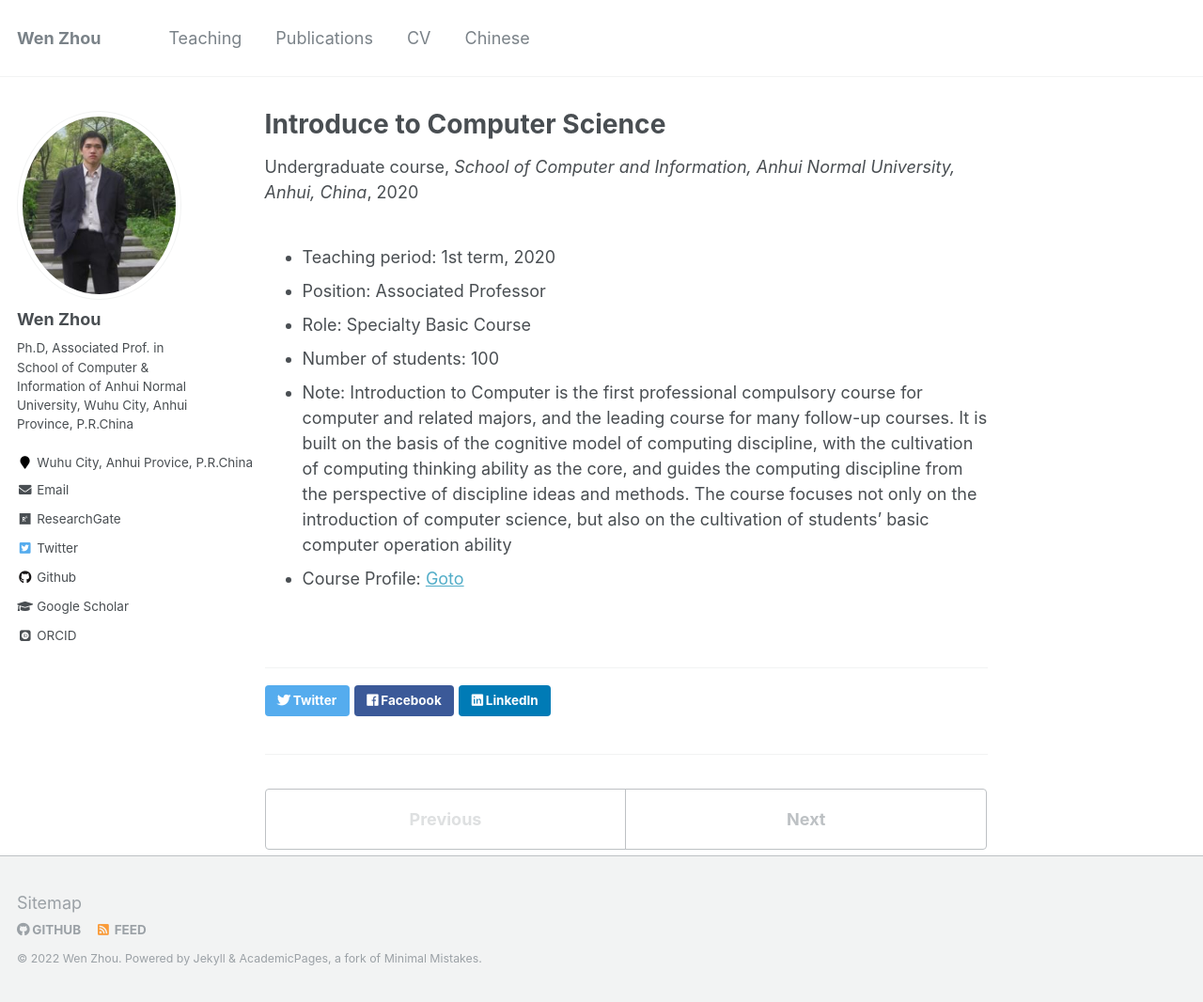
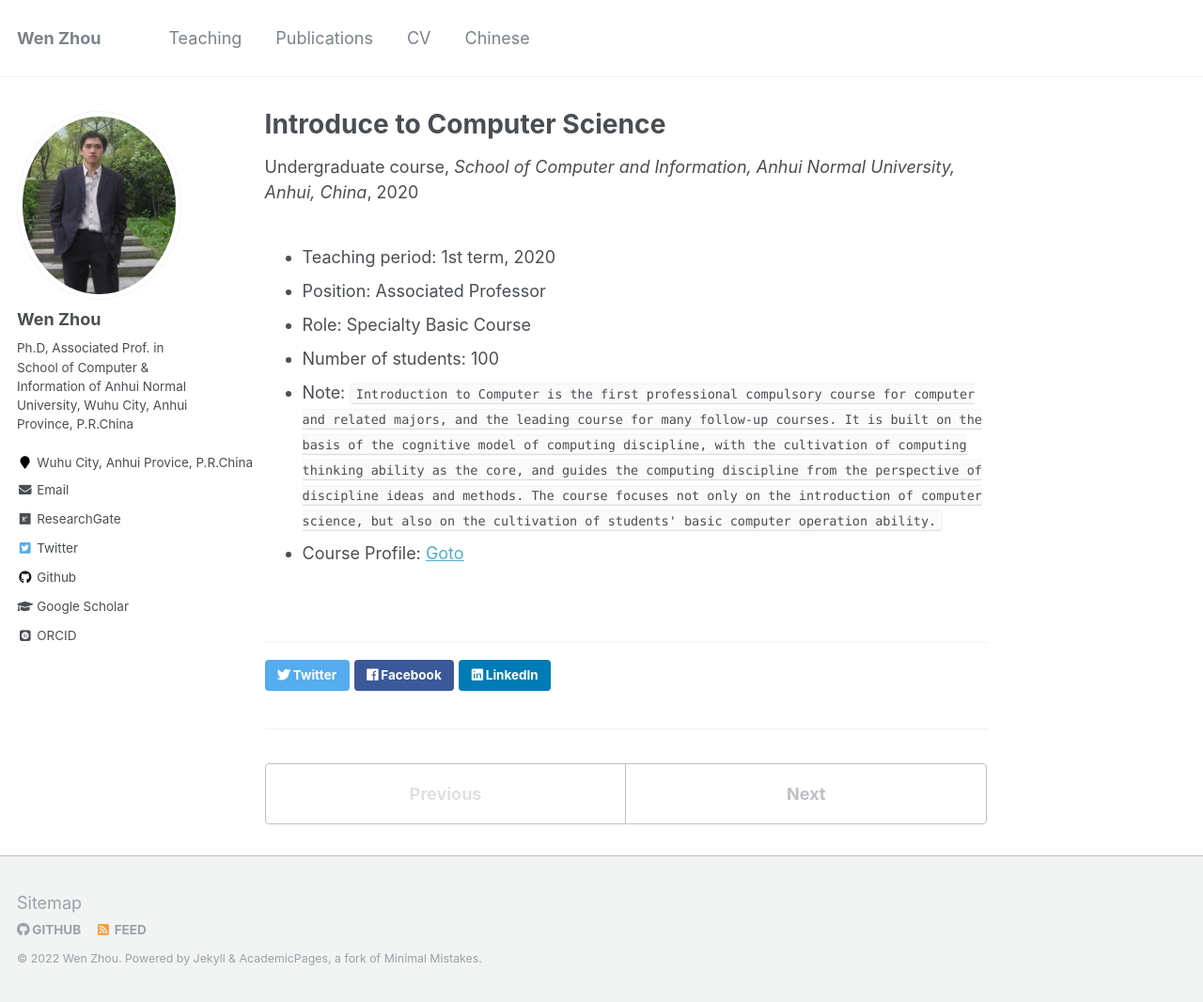
Before and after one commit to zhouwen327/zhouwen327.github.io, a Jekyll site: the page built from _teaching/2020-T1-ITC.md, in a window 1280 px wide and 1066 px high. Shown: the whole window at 94% size. Built offline with Jekyll 4.4.1, drawn with Linux system fonts in a browser that asks for light colours; some web fonts are replaced.

Commit message:
Update 2020-T1-ITC.md

```diff
--- a/_teaching/2020-T1-ITC.md
+++ b/_teaching/2020-T1-ITC.md
@@ -11,5 +11,5 @@ location: "Wuhu Anhui"
 * Position: Associated Professor
 * Role: Specialty Basic Course
 * Number of students: 100
-* Note: Introduction to Computer is the first professional compulsory course for computer and related majors, and the leading course for many follow-up courses. It is built on the basis of the cognitive model of computing discipline, with the cultivation of computing thinking ability as the core, and guides the computing discipline from the perspective of discipline ideas and methods. The course focuses not only on the introduction of computer science, but also on the cultivation of students' basic computer operation ability
+* Note: `Introduction to Computer is the first professional compulsory course for computer and related majors, and the leading course for many follow-up courses. It is built on the basis of the cognitive model of computing discipline, with the cultivation of computing thinking ability as the core, and guides the computing discipline from the perspective of discipline ideas and methods. The course focuses not only on the introduction of computer science, but also on the cultivation of students' basic computer operation ability.`
 * Course Profile: [Goto](http://ivr-ahnu.cn/lectures/itc/)
```
